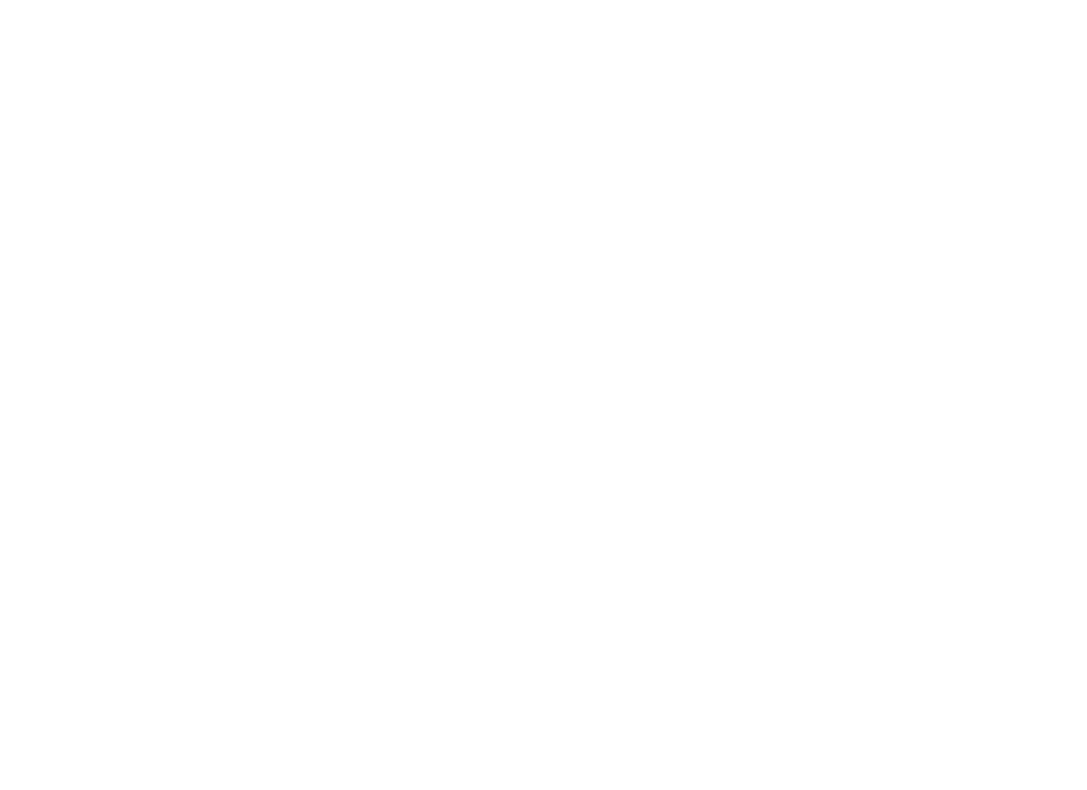
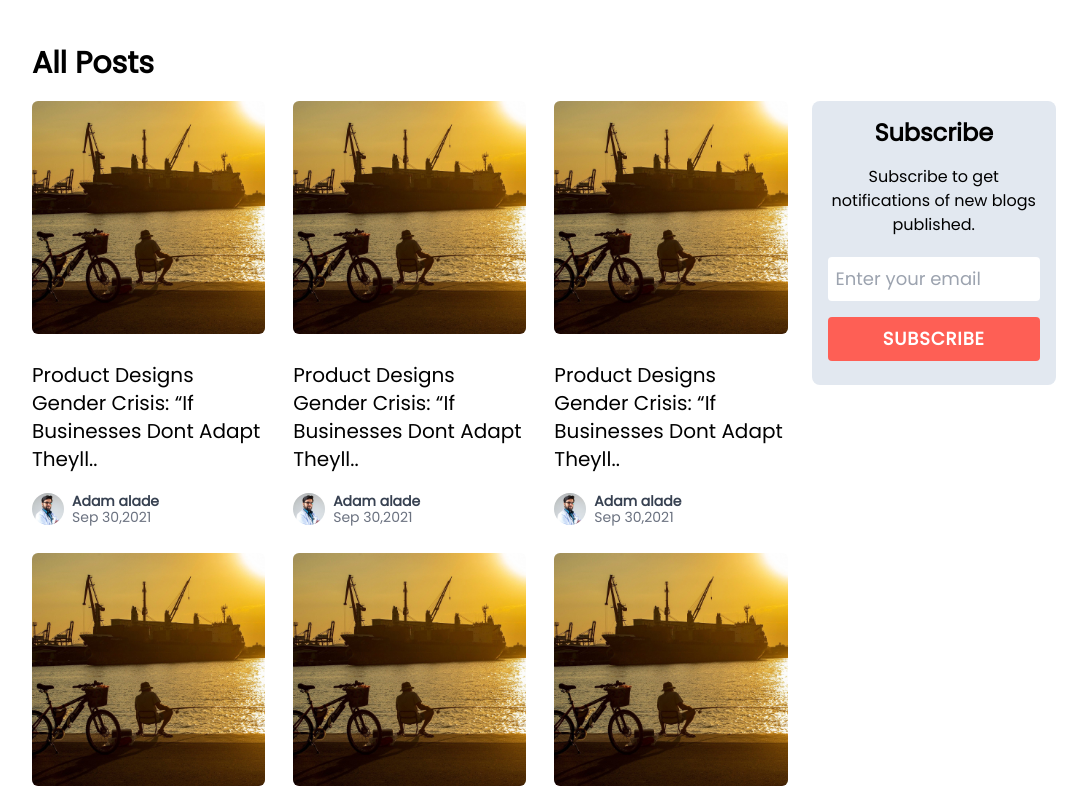
Before and after one commit to firasel/daily-blogs, a Next.js app: page / in a window 1280 px wide. Shown: the part 1070-1860 px from the top of the page, without its empty margins (96-1183 px from the left). Before the commit the page ends 1155 px from the top, so only its background shows below. Built offline with nearby package versions, Linux system fonts and the light colour scheme.

Commit message:
home page complete

```diff
--- /dev/null
+++ b/src/components/AllPosts/AllPosts.js
@@ -0,0 +1,17 @@
+import React from "react";
+import Posts from "../Posts/Posts";
+import Subscribe from "../Subscribe/Subscribe";
+
+const AllPosts = () => {
+  return (
+    <div>
+      <h4 className="text-2xl md:text-3xl font-semibold font-[Poppins] mb-5 mt-10">All Posts</h4>
+      <div className="lg:flex gap-6">
+        <Posts />
+        <Subscribe />
+      </div>
+    </div>
+  );
+};
+
+export default AllPosts;
--- /dev/null
+++ b/src/components/Footer/Footer.js
@@ -0,0 +1,58 @@
+import React from "react";
+import { AiOutlineTwitter } from "react-icons/ai";
+import { FaFacebookF } from "react-icons/fa";
+import { FiInstagram } from "react-icons/fi";
+
+const Footer = () => {
+  return (
+    <div className="mt-10">
+      <hr className="border-gray-300" />
+      <div className="sm:flex justify-between py-2">
+        <div className="w-full">
+          <div className="flex items-start">
+            <span className="text-[2rem] md:text-4xl text-[#fe5f55] font-semibold italic">
+              D
+            </span>
+            <div className="font-semibold text-lg md:text-xl text-[#0d0d18] whitespace-nowrap leading-5 mt-4">
+              aily
+              <br />
+              Blogs
+            </div>
+          </div>
+        </div>
+        <div className="w-full flex sm:justify-center mt-4 sm:mt-0 text-gray-700">
+          <div className="w-fit">
+            <h4 className="text-xl font-semibold mb-4 text-black relative">
+              Quick Links
+              <span className="w-12 h-[2.5px] bg-[#fe5f55] absolute -bottom-1 left-0"></span>
+            </h4>
+            <h5 className="cursor-pointer">About</h5>
+            <h5 className="cursor-pointer">Contact</h5>
+          </div>
+        </div>
+        <div className="w-full flex sm:justify-end mt-3 sm:mt-0">
+          <div className="w-fit">
+            <h4 className="text-xl font-semibold mb-4 relative">
+              Follow Us
+              <span className="w-16 h-[2.5px] bg-[#fe5f55] absolute -bottom-1 left-0"></span>
+            </h4>
+            <div className="flex items-center gap-4">
+              <div className="w-10 h-10 flex items-center justify-center p-2 text-white bg-[#0d0d18] rounded-full hover:bg-[#fe5f55] transition-all duration-200 cursor-pointer">
+                <FaFacebookF />
+              </div>
+              <div className="w-10 h-10 flex items-center justify-center p-2 text-white bg-[#0d0d18] rounded-full hover:bg-[#fe5f55] transition-all duration-200 cursor-pointer">
+                <FiInstagram />
+              </div>
+              <div className="w-10 h-10 flex items-center justify-center p-2 text-white bg-[#0d0d18] rounded-full hover:bg-[#fe5f55] transition-all duration-200 cursor-pointer">
+                <AiOutlineTwitter />
+              </div>
+            </div>
+          </div>
+        </div>
+      </div>
+      <p className="pb-3">© 2022, All rights reserved by Daily Blogs.</p>
+    </div>
+  );
+};
+
+export default Footer;
--- a/src/components/LatestPost/LatestPost.js
+++ b/src/components/LatestPost/LatestPost.js
@@ -5,8 +5,8 @@ import profileImg from "../../assets/images/profile.jpg";
 
 const LatestPost = () => {
   return (
-    <div className="mt-10 font-[Poppins] mb-20">
-      <h2 className="text-3xl font-semibold mb-5">Latest Post</h2>
+    <div className="mt-10 font-[Poppins]">
+      <h2 className="text-2xl md:text-3xl font-semibold mb-5">Latest Post</h2>
       <div className="grid grid-cols-1 sm:grid-cols-2 lg:grid-cols-3 xl:grid-cols-4 gap-7">
         <div className="relative w-full cursor-pointer">
           <div className="w-full hover:opacity-80 transition-all duration-300">
--- /dev/null
+++ b/src/components/Posts/PostCard.js
@@ -0,0 +1,29 @@
+import Image from "next/image";
+import React from "react";
+import Image6 from "../../assets/images/image6.jpg";
+import Profile from "../../assets/images/profile.jpg";
+
+const PostCard = () => {
+  return (
+    <div className="transition-all duration-300 hover:scale-[1.03] cursor-pointer">
+      <Image className="w-full rounded-md" src={Image6} alt="post img" />
+      <div className="mt-5">
+        <h4 className="text-lg lg:text-xl">
+          Product Designs Gender Crisis: “If Businesses Dont Adapt Theyll..
+        </h4>
+        <div className="text-xs sm:text-sm flex items-center gap-2 mt-5">
+          <div className="w-8 h-8">
+            <Image className="rounded-full" src={Profile} alt="profile" />
+          </div>
+          <div className="leading-4">
+            <span className="text-[#374151] font-semibold">Adam alade</span>
+            <br />
+            <span className="text-[#6b7280]">Sep 30,2021</span>
+          </div>
+        </div>
+      </div>
+    </div>
+  );
+};
+
+export default PostCard;
--- /dev/null
+++ b/src/components/Posts/Posts.js
@@ -0,0 +1,25 @@
+import React from "react";
+import PostCard from "./PostCard";
+
+const Posts = () => {
+  return (
+    <div className="w-full font-[Poppins]">
+      <div className="grid grid-cols-2 xl:grid-cols-3 gap-7">
+        <PostCard />
+        <PostCard />
+        <PostCard />
+        <PostCard />
+        <PostCard />
+        <PostCard />
+        <PostCard />
+        <PostCard />
+        <PostCard />
+        <PostCard />
+        <PostCard />
+        <PostCard />
+      </div>
+    </div>
+  );
+};
+
+export default Posts;
--- /dev/null
+++ b/src/components/Subscribe/Subscribe.js
@@ -0,0 +1,24 @@
+import React from "react";
+
+const Subscribe = () => {
+  return (
+    <div className="w-full lg:w-80 h-fit sticky top-5 px-4 py-4 bg-slate-200 rounded-lg font-[Poppins] mt-8 lg:mt-0">
+      <div className="w-full text-center">
+        <h4 className="text-xl md:text-2xl font-semibold mb-4">Subscribe</h4>
+        <p className="text-sm md:text-base">
+          Subscribe to get notifications of new blogs published.
+        </p>
+        <input
+          className="w-11/12 sm:w-2/4 lg:w-full px-2 py-2 rounded text-base md:text-lg mb-4 mt-5 outline-[#fe5f55] border-0"
+          type="email"
+          placeholder="Enter your email"
+        />
+        <button className="w-11/12 sm:w-1/4 sm:ml-2 lg:ml-0 lg:w-full py-2 bg-[#fe5f55] text-white font-semibold uppercase text-base md:text-lg tracking-wider rounded mb-2 hover:bg-[#fc5a4e] transition-all duration-300">
+          Subscribe
+        </button>
+      </div>
+    </div>
+  );
+};
+
+export default Subscribe;
--- a/src/pages/index.js
+++ b/src/pages/index.js
@@ -1,4 +1,6 @@
 import Head from "next/head";
+import AllPosts from "../components/AllPosts/AllPosts";
+import Footer from "../components/Footer/Footer";
 import Header from "../components/Header/Header";
 import LatestPost from "../components/LatestPost/LatestPost";
 import HomeLayout from "../layouts/HomeLayout";
@@ -14,6 +16,8 @@ const Home = () => {
       </Head>
       <Header />
       <LatestPost />
+      <AllPosts />
+      <Footer />
     </div>
   );
 };
```
